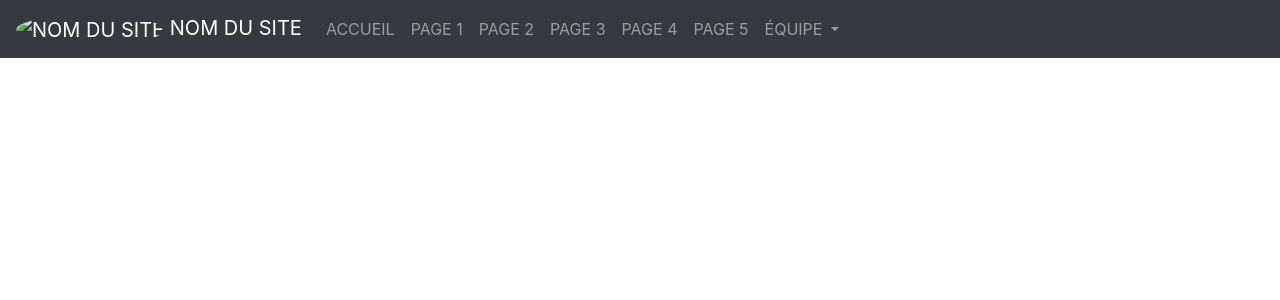
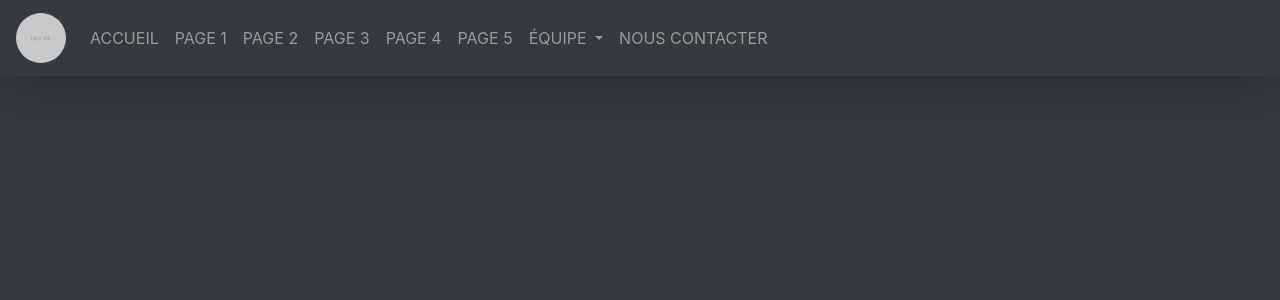
Before and after one commit to Notavone/PTUTS1, a PHP site: page / in a window 1280 px wide. Shown: the top 300 px of the page. Run offline with PHP 8.4, Linux system fonts and the light colour scheme; some libraries are stand-ins or nearby versions.

Commit message:
Passage sur apache

```diff
--- a/assets/css/main.css
+++ b/assets/css/main.css
@@ -1,6 +1,7 @@
-.navbar-brand > img {
-    border-radius: 50%;
-    width: 50px;
-    height: 50px;
-    object-fit: scale-down;
+.navbar {
+    opacity: 98%;
 }
+
+.navbar {
+    margin-bottom: 20px;
+}
--- a/index.html
+++ /dev/null
@@ -1,76 +0,0 @@
-<!DOCTYPE html>
-<html lang="fr">
-<head>
-    <meta charset="UTF-8">
-    <link rel="stylesheet" href="https://stackpath.bootstrapcdn.com/bootstrap/4.5.2/css/bootstrap.min.css">
-    <link rel="stylesheet" href="assets/css/main.css">
-    <title>Title</title>
-</head>
-<body>
-<nav class="navbar navbar-expand-lg navbar-dark bg-dark">
-    <a class="navbar-brand" href="#"><img src="https://via.placeholder.com/150" alt="NOM DU SITE"> NOM DU SITE</a>
-    <button class="navbar-toggler" type="button" data-toggle="collapse" data-target="#navbarSupportedContent"
-            aria-controls="navbarSupportedContent" aria-expanded="false" aria-label="Toggle navigation">
-        <span class="navbar-toggler-icon"></span>
-    </button>
-
-    <div class="collapse navbar-collapse" id="navbarSupportedContent">
-        <ul class="navbar-nav mr-auto">
-            <li class="nav-item"><a class="nav-link" href="#">ACCUEIL</a></li>
-            <li class="nav-item"><a class="nav-link" href="#">PAGE 1</a></li>
-            <li class="nav-item"><a class="nav-link" href="#">PAGE 2</a></li>
-            <li class="nav-item"><a class="nav-link" href="#">PAGE 3</a></li>
-            <li class="nav-item"><a class="nav-link" href="#">PAGE 4</a></li>
-            <li class="nav-item"><a class="nav-link" href="#">PAGE 5</a></li>
-            <li class="nav-item dropdown">
-                <a class="nav-link dropdown-toggle" href="#" id="navbarDropdown" role="button" data-toggle="dropdown"
-                   aria-haspopup="true" aria-expanded="false">
-                    ÉQUIPE
-                </a>
-                <div class="dropdown-menu" aria-labelledby="navbarDropdown">
-                    <a class="dropdown-item" href="#">Nathan BLIND HEITZ</a>
-                    <div class="dropdown-divider"></div>
-                    <a class="dropdown-item" href="#">Émile BATKOWSKI</a>
-                    <a class="dropdown-item" href="#">Vassily DELMAS</a>
-                    <a class="dropdown-item" href="#">Léo HUGONNOT</a>
-                    <a class="dropdown-item" href="#">Jules DELERS</a>
-                </div>
-            </li>
-        </ul>
-    </div>
-</nav>
-<div class="container-fluid">
-    <div class="row">
-        <div class="col-12">
-
-        </div>
-    </div>
-</div>
-<script src="https://code.jquery.com/jquery-3.5.1.slim.min.js"></script>
-<script src="https://stackpath.bootstrapcdn.com/bootstrap/4.5.2/js/bootstrap.min.js"></script>
-<!--
-__________________________________________________________________________
-__________________________________________________________________________
-__________________________________________________________________________
-________________________________████████__________________________________
-______________________________██________██________________________________
-____________________________██▒▒▒▒________██______________________________
-__________________________██▒▒▒▒▒▒______▒▒▒▒██____________________________
-__________________________██▒▒▒▒▒▒______▒▒▒▒██____________________________
-________________________██__▒▒▒▒________▒▒▒▒▒▒██__________________________
-________________________██________________▒▒▒▒██__________________________
-______________________██▒▒______▒▒▒▒▒▒__________██________________________
-______________________██______▒▒▒▒▒▒▒▒▒▒________██________________________
-______________________██______▒▒▒▒▒▒▒▒▒▒____▒▒▒▒██________________________
-______________________██▒▒▒▒__▒▒▒▒▒▒▒▒▒▒__▒▒▒▒▒▒██________________________
-________________________██▒▒▒▒__▒▒▒▒▒▒____▒▒▒▒██__________________________
-________________________██▒▒▒▒____________▒▒▒▒██__________________________
-__________________________██▒▒______________██____________________________
-____________________________████________████______________________________
-________________________________████████__________________________________
-__________________________________________________________________________
-__________________________________________________________________________
-__________________________________________________________________________
--->
-</body>
-</html>
--- /dev/null
+++ b/index.php
@@ -0,0 +1,70 @@
+<!DOCTYPE html>
+<html lang="fr">
+<head>
+    <meta charset="UTF-8">
+    <link rel="stylesheet" href="https://stackpath.bootstrapcdn.com/bootstrap/4.5.2/css/bootstrap.min.css">
+    <link rel="stylesheet" href="assets/css/main.css">
+    <title>Title</title>
+</head>
+<body class="bg-dark text-white">
+<nav class="navbar shadow-lg navbar-expand-lg sticky-top navbar-dark bg-dark">
+    <a class="navbar-brand" href="#"><img class="rounded-circle" width="50" height="50" src="./assets/img/150x150.png" alt=""></a>
+    <button class="navbar-toggler" type="button" data-toggle="collapse" data-target="#navbarSupportedContent"
+            aria-controls="navbarSupportedContent" aria-expanded="false" aria-label="Toggle navigation">
+        <span class="navbar-toggler-icon"></span>
+    </button>
+
+    <div class="collapse navbar-collapse" id="navbarSupportedContent">
+        <ul class="navbar-nav mr-auto">
+            <li class="nav-item"><a class="nav-link" href="#">ACCUEIL</a></li>
+            <li class="nav-item"><a class="nav-link" href="#">PAGE 1</a></li>
+            <li class="nav-item"><a class="nav-link" href="#">PAGE 2</a></li>
+            <li class="nav-item"><a class="nav-link" href="#">PAGE 3</a></li>
+            <li class="nav-item"><a class="nav-link" href="#">PAGE 4</a></li>
+            <li class="nav-item"><a class="nav-link" href="#">PAGE 5</a></li>
+            <li class="nav-item dropdown">
+                <a class="nav-link dropdown-toggle" href="#" id="navbarDropdown" role="button" data-toggle="dropdown"
+                   aria-haspopup="true" aria-expanded="false">
+                    ÉQUIPE
+                </a>
+                <div class="dropdown-menu" aria-labelledby="navbarDropdown">
+                    <a class="dropdown-item" href="#">Nathan BLIND HEITZ</a>
+                    <div class="dropdown-divider"></div>
+                    <a class="dropdown-item" href="#">Émile BATKOWSKI</a>
+                    <a class="dropdown-item" href="#">Vassily DELMAS</a>
+                    <a class="dropdown-item" href="#">Léo HUGONNOT</a>
+                    <a class="dropdown-item" href="#">Jules DELERS</a>
+                </div>
+            </li>
+            <li class="nav-item"><a class="nav-link" href="#">NOUS CONTACTER</a></li>
+        </ul>
+    </div>
+</nav>
+<div class="container">
+    <div class="row">
+
+    </div>
+</div>
+<script src="https://code.jquery.com/jquery-3.5.1.slim.min.js"></script>
+<script src="https://stackpath.bootstrapcdn.com/bootstrap/4.5.2/js/bootstrap.min.js"></script>
+<!--
+__________________________░░__________________░░____░░░░░░__░░░░░░░░
+______░░______________________████████______░░░░░░░░░░░░░░░░░░░░░░░░
+________░░░░____░░__________██________██__░░____░░░░________________
+__________________________██░░______▒▒░░██__________________________
+__________________░░__░░██░░░░░░____░░░░▒▒██________________________
+________________________██░░░░░░____░░░░░░██________________________
+______________________██░░░░░░░░______░░░░░░██______________________
+______________________██░░░░░░______________██______________________
+__░░______________░░██__░░__░░__▒▒▒▒▒▒░░______██____________________
+░░░░░░░░░░░░░░░░░░░░██__░░____▒▒▒▒▒▒▒▒▒▒____░░██░░░░░░░░░░░░░░░░░░░░
+▒▒░░▒▒▒▒▒▒░░▒▒▒▒▒▒▒▒██░░░░__░░▒▒▒▒▒▒▒▒▒▒______██▒▒▒▒▒▒▒▒▒▒▒▒▒▒▒▒▒▒▒▒
+▒▒▒▒▒▒▒▒▒▒▒▒▒▒▒▒▒▒▒▒██░░░░░░__▒▒▒▒▒▒▒▒▒▒__▒▒▒▒██▒▒▒▒▒▒▒▒▒▒▒▒▒▒▒▒▒▒▒▒
+▒▒▒▒▒▒▒▒▒▒▒▒▒▒▒▒▒▒▒▒▒▒██░░░░____▒▒▒▒▒▒__▒▒▒▒██▒▒▒▒▒▒▒▒▒▒▒▒▒▒▒▒▒▒▒▒▒▒
+▒▒▒▒▒▒▒▒▒▒▒▒▒▒▒▒▒▒▒▒▒▒██░░░░____________▒▒▒▒██▒▒▒▒▒▒▒▒▒▒▒▒▒▒▒▒▒▒▒▒▒▒
+▒▒▒▒▒▒▒▒▒▒▒▒▒▒▒▒▒▒▒▒▒▒▒▒██______░░____░░▒▒██▒▒▒▒▒▒▒▒▒▒▒▒▒▒▒▒▒▒▒▒▒▒▒▒
+▒▒▒▒▒▒▒▒▒▒▒▒▒▒▒▒▒▒▒▒▒▒▒▒▒▒████░░░░__░░████▒▒▒▒▒▒▒▒▒▒▒▒▒▒▒▒▒▒▒▒▒▒▒▒▒▒
+▒▒▒▒▒▒▒▒▒▒▒▒▒▒▒▒▒▒▒▒▒▒▒▒▒▒▒▒▒▒████████▒▒▒▒▒▒▒▒▒▒▒▒▒▒▒▒▒▒▒▒▒▒▒▒▒▒▒▒▒▒
+-->
+</body>
+</html>
```
Also changed, not shown: README.md (deleted), assets/img/150x150.png (added), assets/img/1920x1080.png (added).
